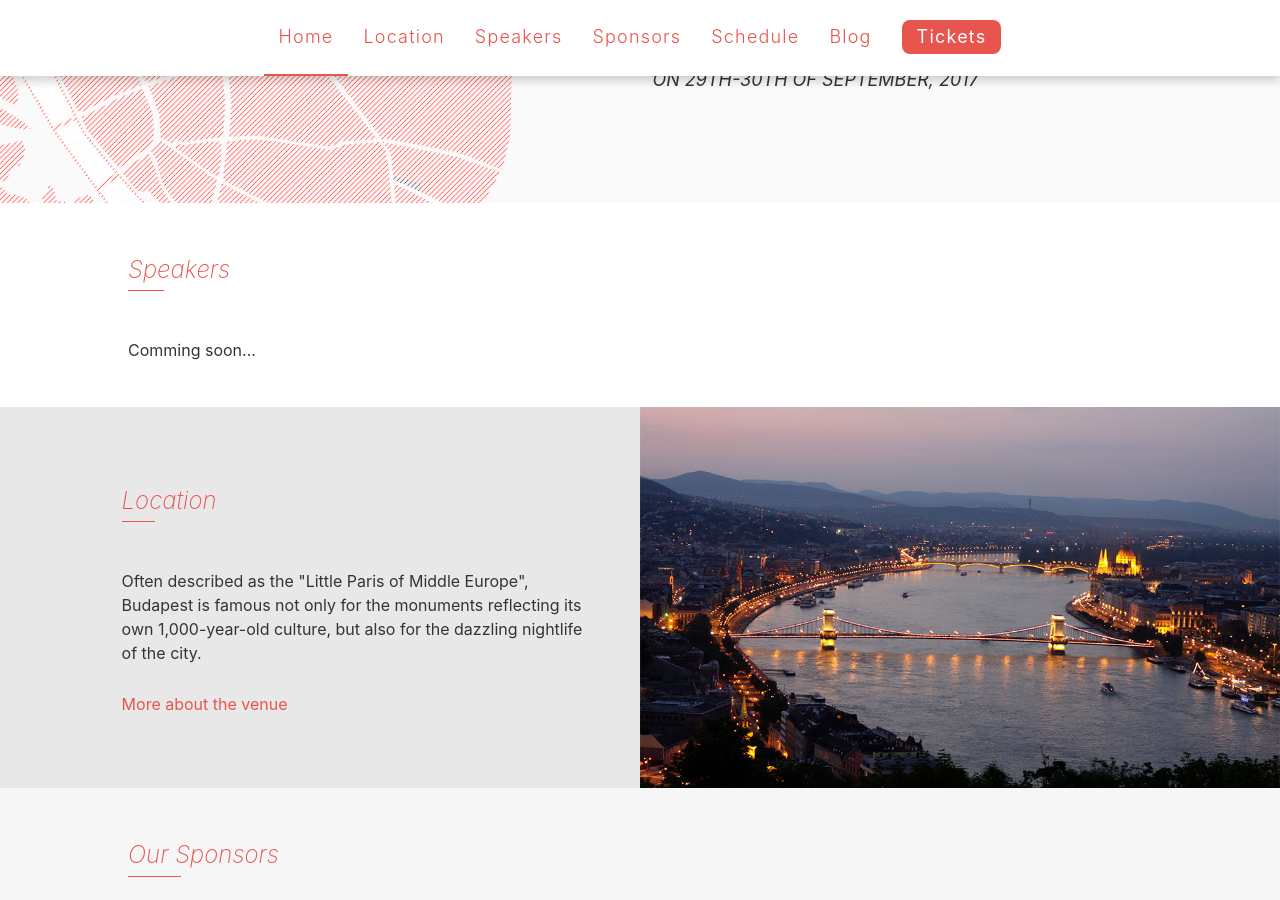
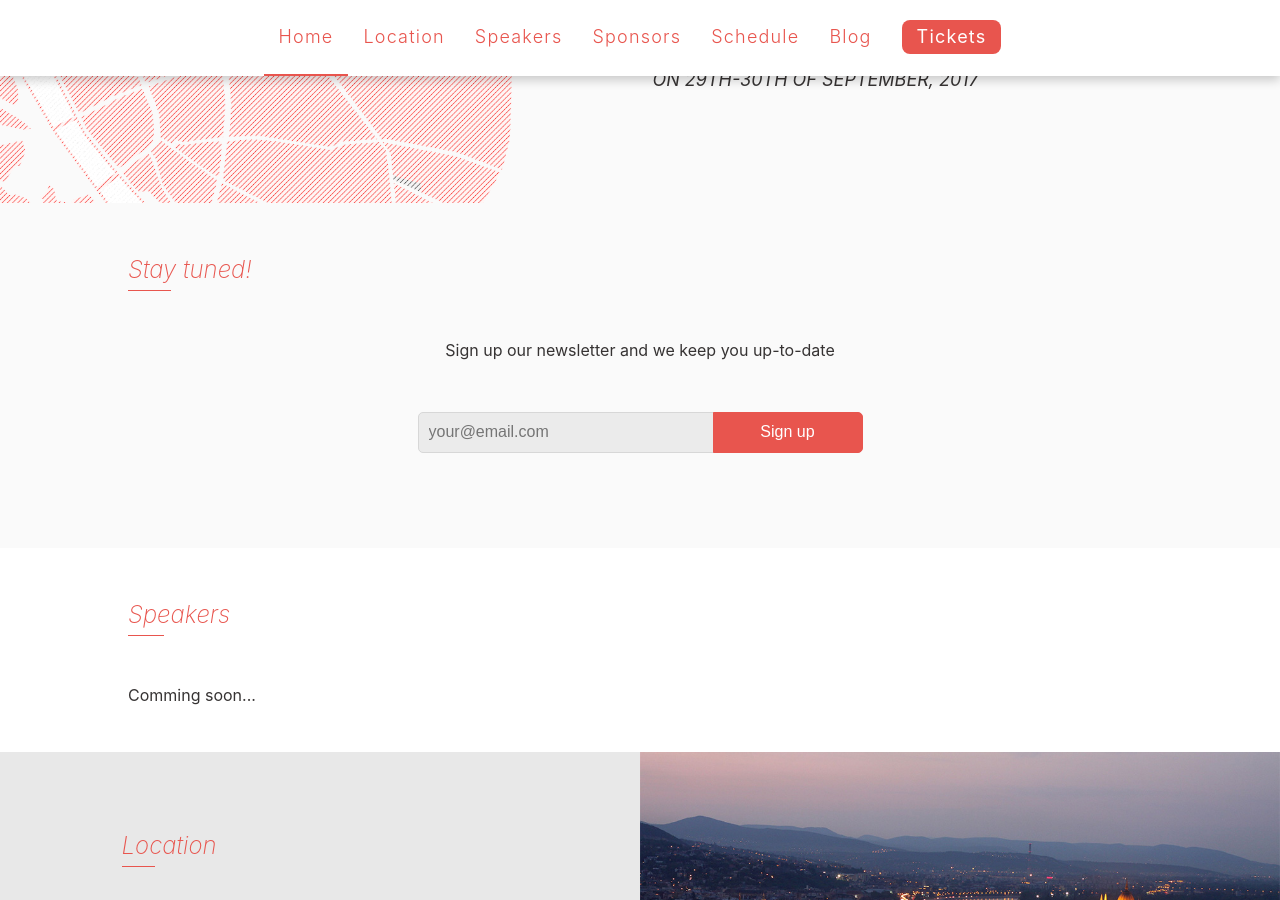
Before and after one commit to euruko/euruko2017.github.io, a Jekyll site: the page built from index.html, in a window 1280 px wide and 900 px high, scrolled down 260 px. Built offline with Jekyll 4.4.1, drawn with Linux system fonts in a browser that asks for light colours; some of the changed text lies outside the part shown.

Commit message:
Create a section for the subscription form on the home page

```diff
--- a/_sass/index.scss
+++ b/_sass/index.scss
@@ -56,10 +56,6 @@
   font-style: italic;
 }
 
-.section-home-banner__info__signup {
-  margin-top: 40px;
-}
-
 @media(max-width: 860px) {
   .section-home-banner {
     background-size: contain;
@@ -86,6 +82,17 @@
 }
 
 /*
+  Stay tuned
+*/
+.section-home-stay-tuned p {
+  text-align: center;
+}
+
+.section-home-stay-tuned .subscription-form {
+  margin: 50px auto;
+}
+
+/*
   Speakers
 */
 .section-home-speakers {
--- a/_sass/subscription-form.scss
+++ b/_sass/subscription-form.scss
@@ -28,17 +28,3 @@
   flex-grow: 1;
   max-width: 150px;
 }
-
-@media(max-width: 860px) {
-  .subscription-form {
-    padding-left: 10vh;
-    padding-right: 10vh;
-  }
-}
-
-@media(max-width: 520px) {
-  .subscription-form {
-    padding-left: 0;
-    padding-right: 0;
-  }
-}
--- a/index.html
+++ b/index.html
@@ -17,6 +17,16 @@ menuTitle: Home
         ON 29TH-30TH OF SEPTEMBER, 2017
       </p>
     </div>
+  </div>
+</section>
+
+<section class="section-home-stay-tuned">
+  <div class="section-container section-container--full">
+    <h2 class="section__title">Stay tuned!</h2>
+    <p>
+      Sign up our newsletter and we keep you up-to-date
+    </p>
+    {% include subscription-form.html %}
   </div>
 </section>
 
```
